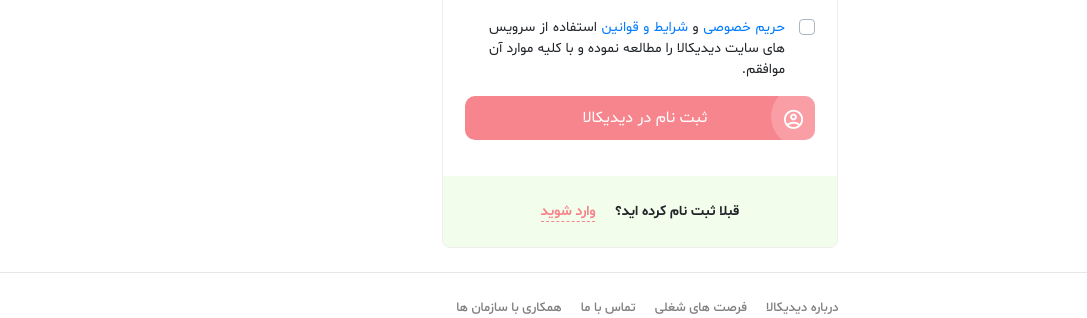
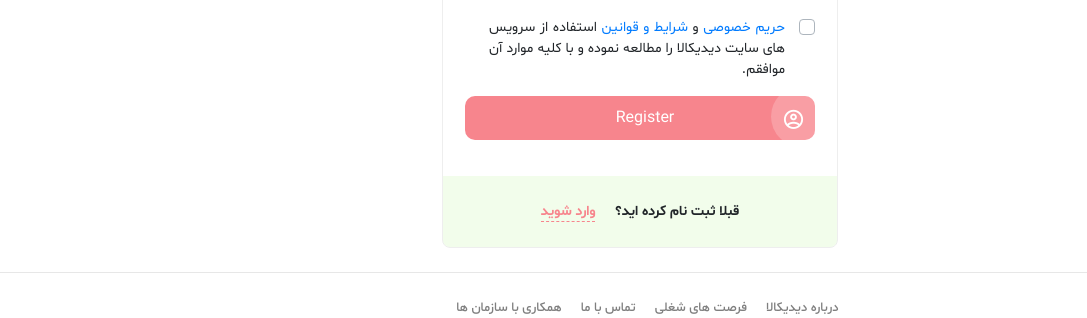
Before and after one commit to amirhamiri/shopin, a Django app: page /accounts/register in a window 1280 px wide. Shown: the part 605-923 px from the top of the page, without its empty margins (0-1087 px from the left). Run offline with Django 5.2, Linux system fonts and the light colour scheme; some libraries are stand-ins or nearby versions.

Commit message:
add more translations

```diff
--- a/accounts/templates/accounts/register_form.html
+++ b/accounts/templates/accounts/register_form.html
@@ -94,7 +94,7 @@
                             <div class="form-row mt-3">
                                 <button class="btn-primary-cm btn-with-icon mx-auto w-100">
                                     <i class="mdi mdi-account-circle-outline"></i>
-                                    ثبت نام در دیدیکالا
+                                    {% trans "Register" %}
                                 </button>
                             </div>
                         </form>
```
Also changed, not shown: locale/fa/LC_MESSAGES/django.po.
